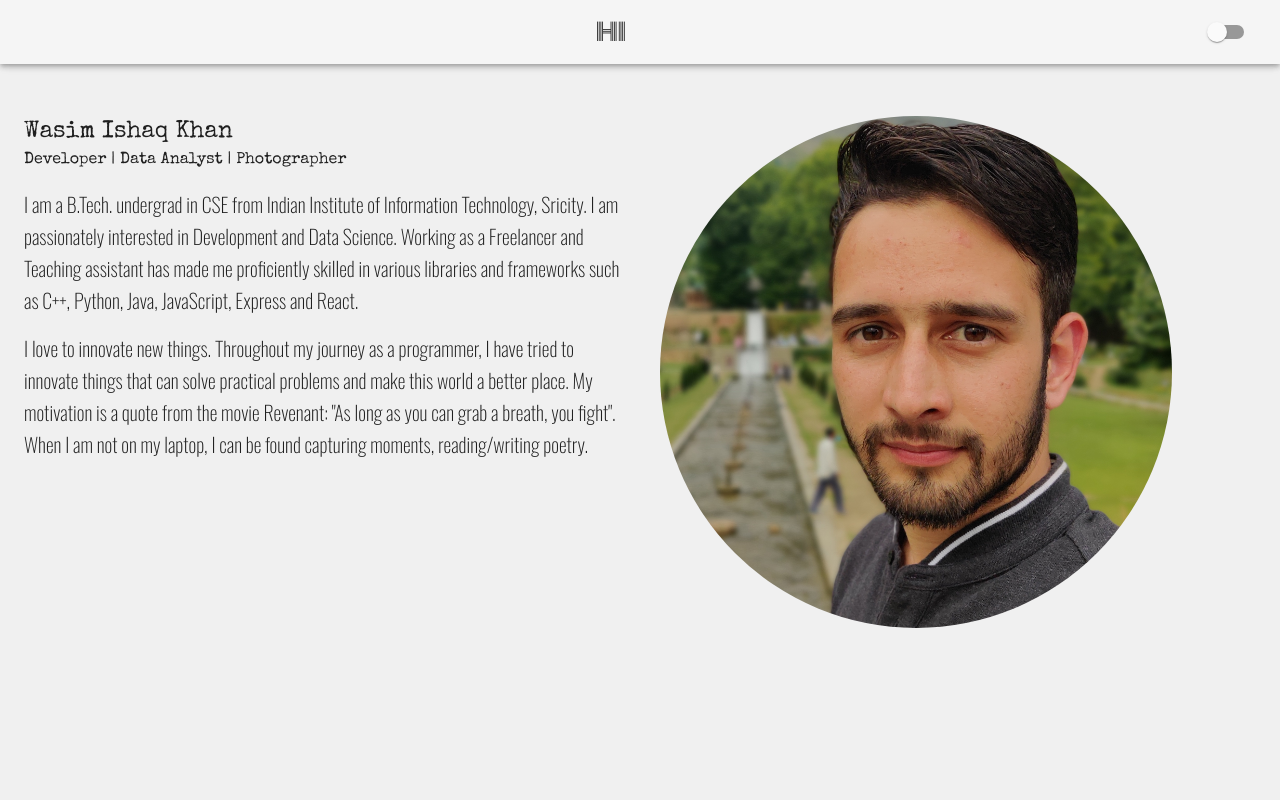
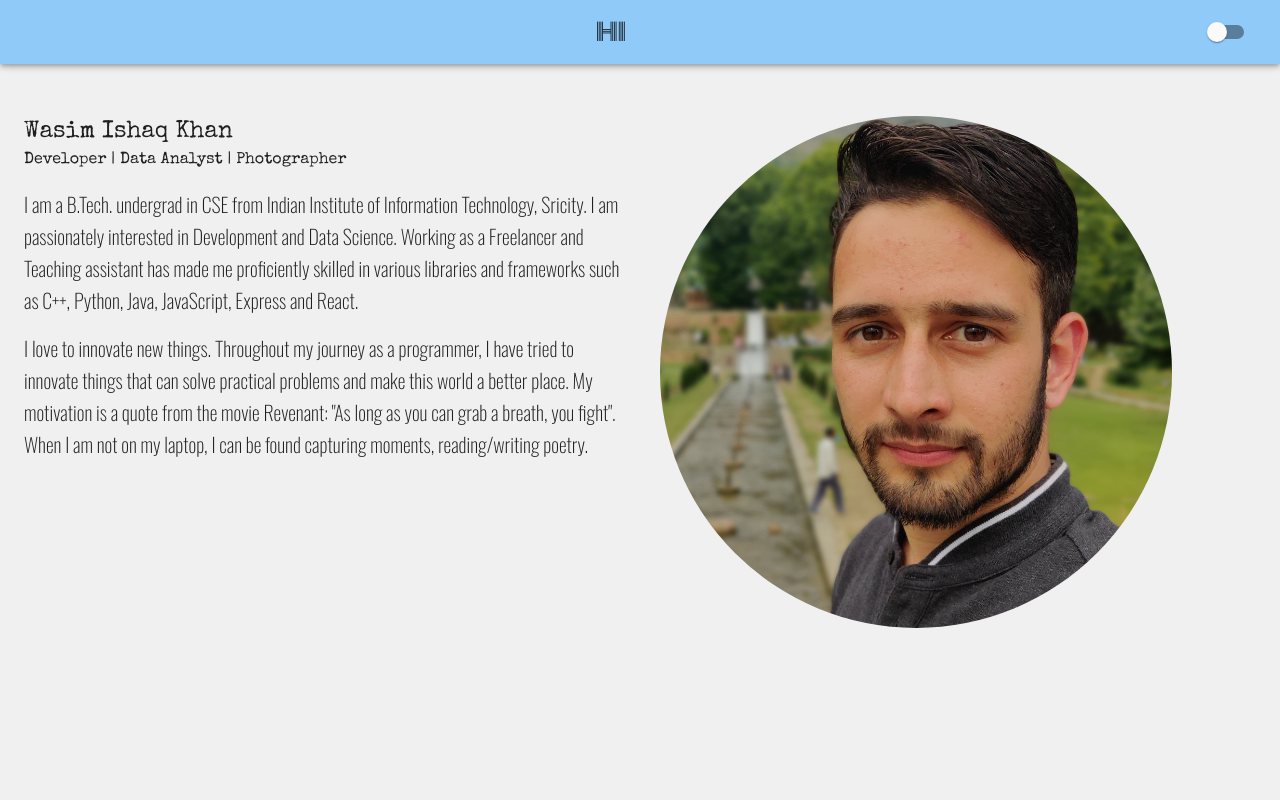
Before and after one commit to wasim919/wasim919.github.io, a React (Create React App) app: page / in a window 1280 px wide. Shown: the top 800 px of the page. Built offline with nearby package versions, Linux system fonts and the light colour scheme.

Commit message:
header changes

```diff
--- a/src/components/Header.jsx
+++ b/src/components/Header.jsx
@@ -2,17 +2,20 @@ import React from "react"
 
 import { AppBar, Toolbar, Typography, makeStyles, Switch } from "@material-ui/core"
 
-const useStyles = makeStyles({
+const useStyles = makeStyles((theme) => ({
 	appBarHeader: {
 		fontFamily: "Monoton",
 		margin: "0 auto"
+	},
+	appBar: {
+		backgroundColor: theme.palette.type === "light" ? "#90caf9" : "dark"
 	}
-})
+}))
 
 export default function Header({ dark, changeTheme }) {
 	const classes = useStyles()
 	return (
-		<AppBar color="default" position="sticky">
+		<AppBar className={classes.appBar} color="default" position="sticky">
 			<Toolbar>
 				<Typography className={classes.appBarHeader} variant="h5">
 					HI
```
Also changed, not shown: 1 other file (tests, documents, lock files or other folders).
